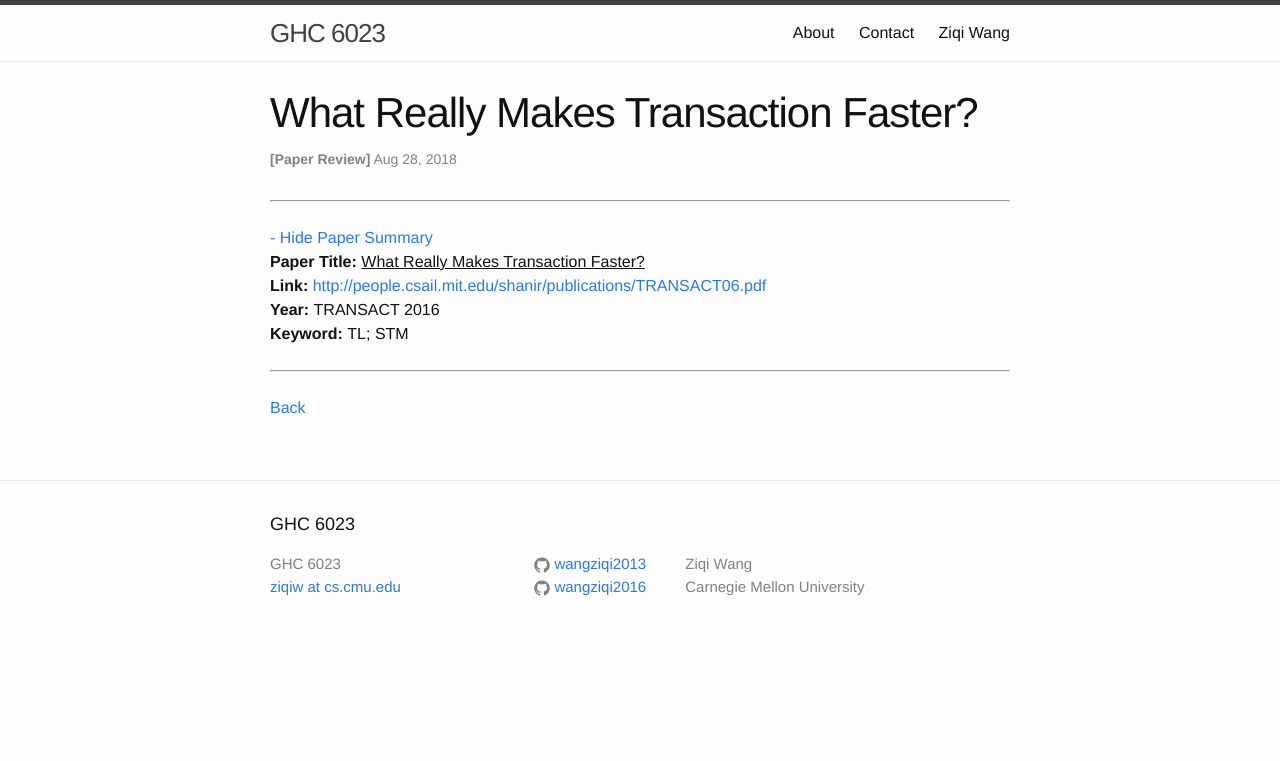
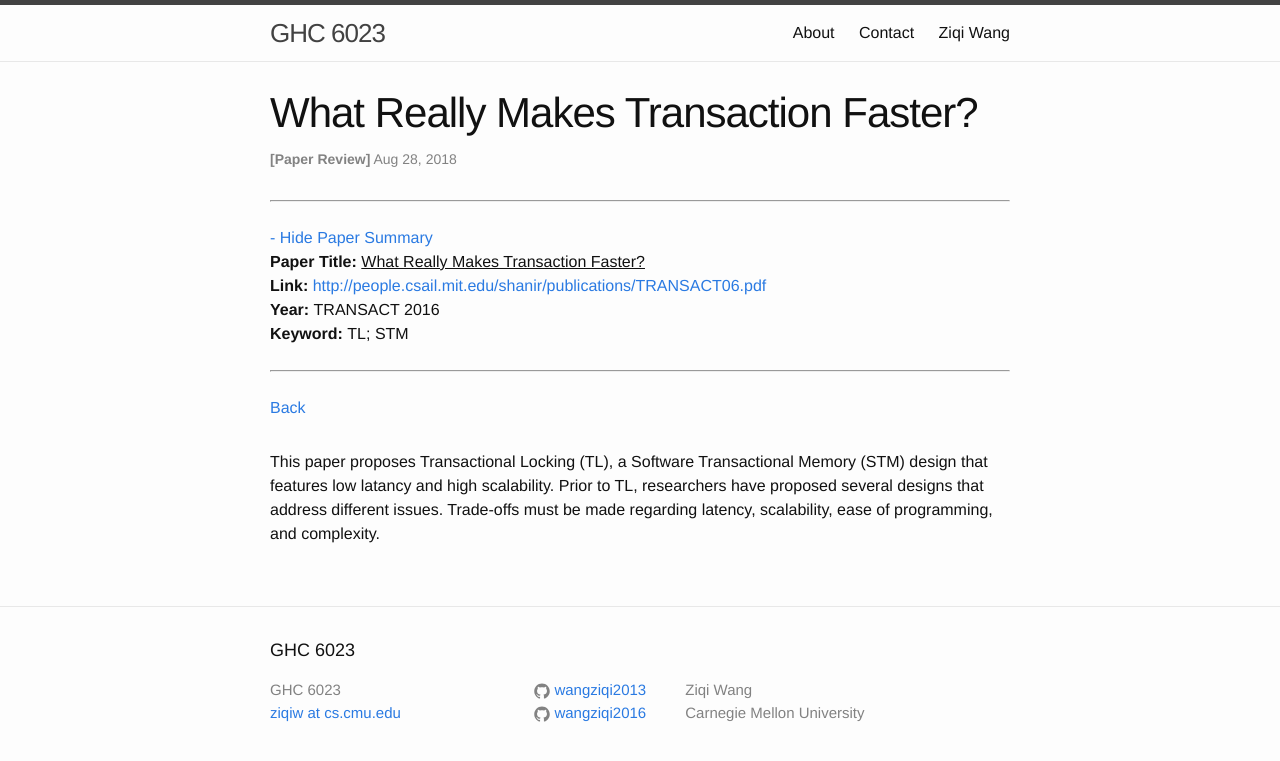
Before and after one commit to wangziqi2013/wangziqi2013.github.io, a Jekyll site: the page built from _posts/2018-08-27-what-really-makes-txn-fast.markdown, in a window 1280 px wide. Shown: the top 761 px of the page. Built offline with Jekyll 4.4.1, drawn with Linux system fonts in a browser that asks for light colours.

Commit message:
Working on first paragraph

```diff
--- a/_posts/2018-08-27-what-really-makes-txn-fast.markdown
+++ b/_posts/2018-08-27-what-really-makes-txn-fast.markdown
@@ -12,3 +12,8 @@ htm_cd:
 htm_cr:
 version_mgmt:
 ---
+
+This paper proposes Transactional Locking (TL), a Software Transactional Memory (STM)
+design that features low latancy and high scalability. Prior to TL, researchers have proposed
+several designs that address different issues. Trade-offs must be made regarding latency,
+scalability, ease of programming, and complexity.
```
